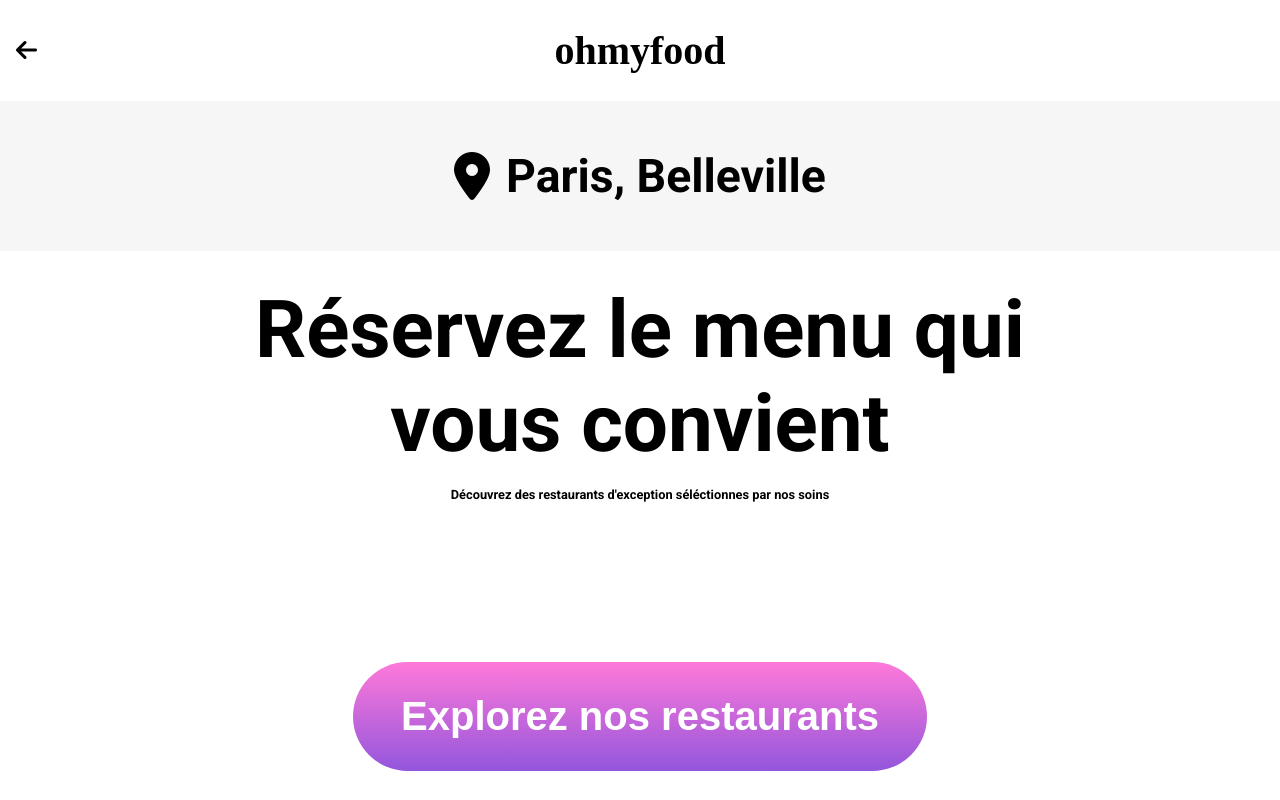
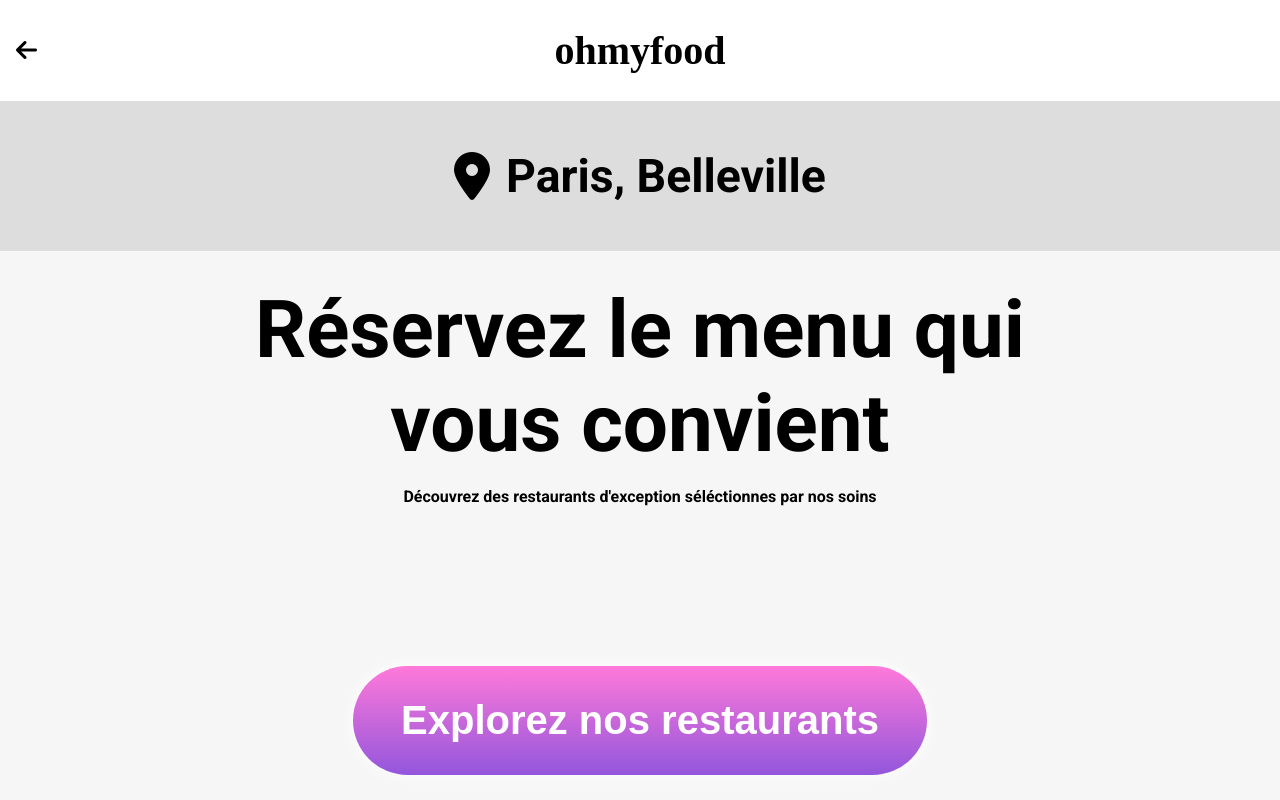
Before and after one commit to CAMEROU/Ohmyfood_p3_Openclassroom-, a website: page index.html in a window 1280 px wide. Shown: the top 800 px of the page. Drawn offline with Linux system fonts and the light colour scheme; a web font is replaced by a local one.

Commit message:
france, indication, explorez

```diff
--- a/index.html
+++ b/index.html
@@ -22,12 +22,13 @@
     <i class="fa-solid fa-arrow-left"></i>
     <h1>ohmyfood</h1>
 </header>
-
+    <section class="gris">
  <div class="france">
     <i class="fa-solid fa-location-dot"></i>
         <h2>Paris, Belleville</h2>
  </div>
- <main>
+
+
 <div id="explorez">
     <h2>Réservez le menu qui <br/>vous convient</h2>
     <div class="plus"> Découvrez des restaurants d'exception séléctionnes par nos soins</div>
@@ -36,10 +37,9 @@
         Explorez nos restaurants
     </button>
     </div>
-</div>
-
-
-
+    </div>
+</section>
+<main>
 <section class="indication">
     <h2>Fonctionnement</h2>
     <ol>
--- a/sass/layouts/explorez.scss
+++ b/sass/layouts/explorez.scss
@@ -11,8 +11,8 @@
 
   }
    .plus {
-    font-size: 0.8rem;
     margin-bottom: 2rem;
+   /* font-size: 0.9rem;*/
    }
 
   button {
--- a/sass/layouts/france.scss
+++ b/sass/layouts/france.scss
@@ -2,7 +2,7 @@
 .france{
     text-align: center;
     padding: 3rem;
-    background-color: #f6f6f6;
+    background-color: #ddd;
     justify-content: center;
     display: flex;
     gap: 1rem;
--- a/sass/layouts/header.scss
+++ b/sass/layouts/header.scss
@@ -9,7 +9,7 @@
     font-size: 2.5rem;
   }
 
-     #global{
+     .gris{
     background-color:  #f6f6f6;
 
   }
--- a/sass/layouts/indication.scss
+++ b/sass/layouts/indication.scss
@@ -67,8 +67,9 @@
 
    h2 {
     font-size: 2.5rem;
-    margin-bottom: 3rem;
+    margin-bottom: 5rem;
     font-family: "Roboto";
+    margin-top: 8rem;
   }
 
   }
```
Also changed, not shown: sass/layouts/explorez.css, sass/layouts/france.css, sass/layouts/header.css, sass/layouts/indication.css, style.css, 4 other files.
